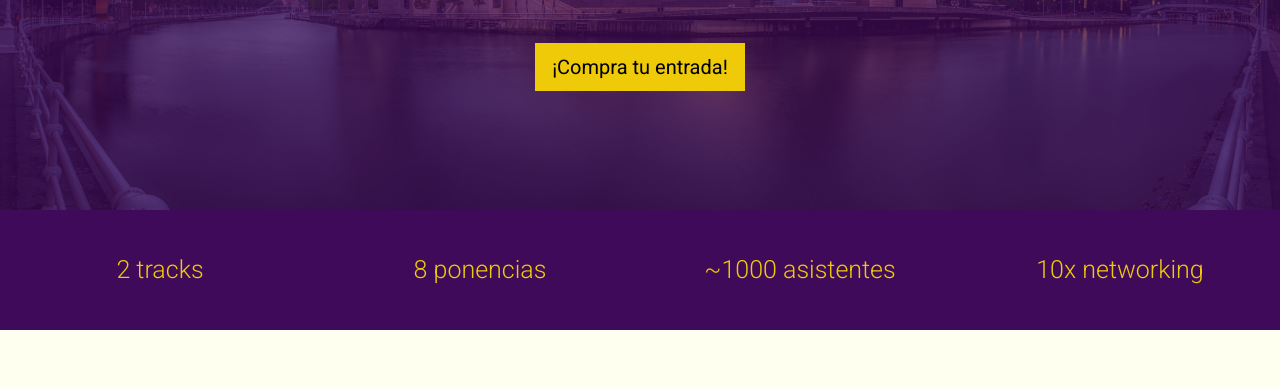
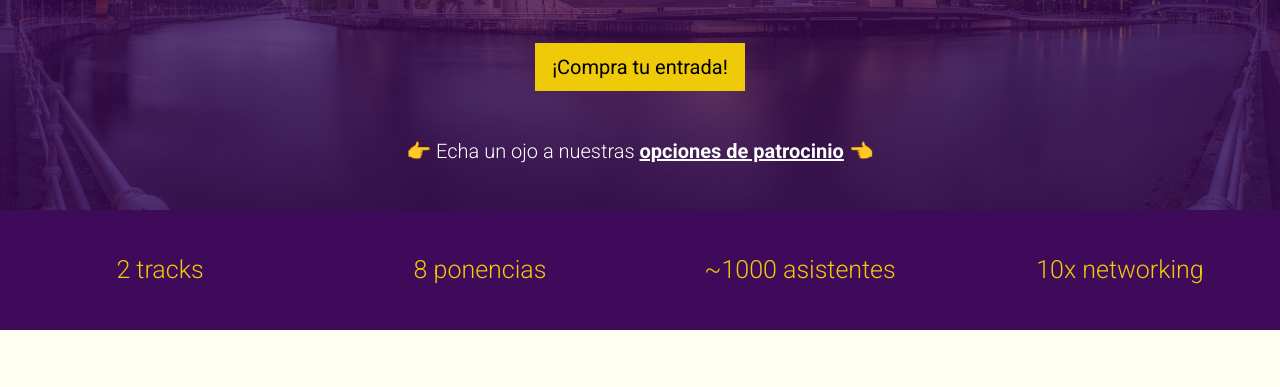
Before and after one commit to bilbostack/2023-website, a Gatsby site: page / in a window 1280 px wide. Shown: the part 410-797 px from the top of the page. Built offline with nearby package versions, Linux system fonts and the light colour scheme; Gatsby itself is replaced by a stand-in of ours.

Commit message:
Add & show dossier: custom styles and link to it

```diff
--- a/src/components/headerHome.js
+++ b/src/components/headerHome.js
@@ -26,6 +26,20 @@
               {data.header_banner.cta_text}
             </a>
           </div>
+          <br /><br />
+          <div id="dossier">
+            <h5>
+              <span>
+                👉 Echa un ojo a nuestras&nbsp;
+                <a href="/sponsors/bilbostack-sponsors-2023_es.pdf"
+                  target="_blank"
+                  role="button"
+                  rel="noopener noreferrer">
+                    opciones de patrocinio
+                </a> 👈
+              </span>
+            </h5>
+          </div>
         </div>
       </div>
     </header>
--- a/src/scss/custom.scss
+++ b/src/scss/custom.scss
@@ -250,4 +250,15 @@ section{
     display: none;
 }
 
+#dossier{
+    a {
+        color: #fff;
+        font-weight: bold;
+    }
+    a:hover {
+        color: #EFCA08;
+        font-weight: bold;
+    }
+}
+
 @import "../../node_modules/bootstrap/scss/bootstrap";
```
Also changed, not shown: static/org-fran.jpg, 1 other file.
